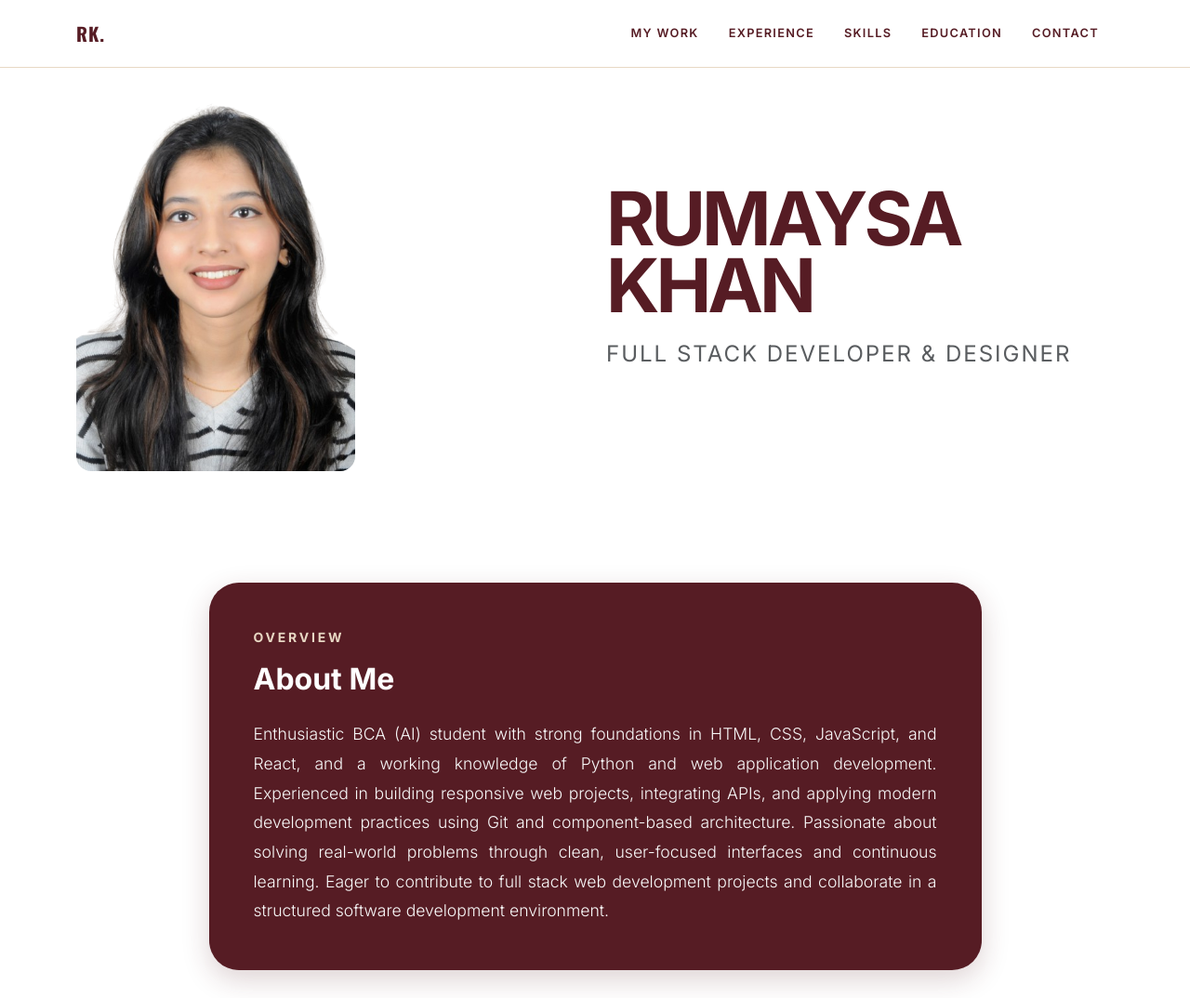
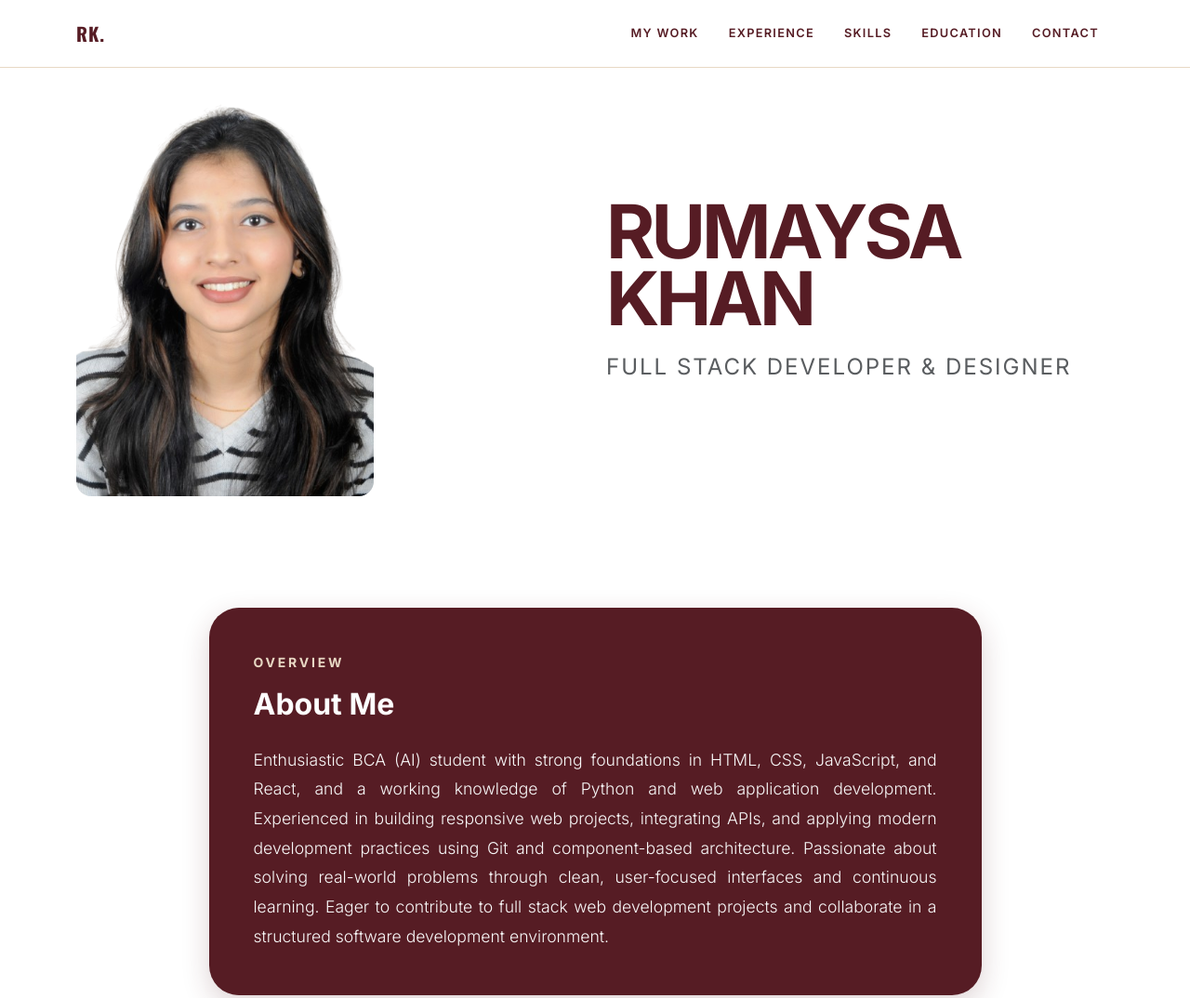
Before and after one commit to RUMI1969/Rumaysa-Khan-portfolio, a plain HTML site: page index.html in a window 1280 px wide. Shown: the top 1074 px of the page at 93% size. Drawn offline with nearby package versions, Linux system fonts and the light colour scheme; a web font is replaced by a local one.

Commit message:
Update index.html

```diff
--- a/index.html
+++ b/index.html
@@ -304,7 +304,7 @@
         <div class="col-md-6 text-center text-md-start">
             <img src="assets/img/my-profile-removebg-preview.png" alt="Rumaysa Khan"
                  class="img-fluid rounded-4"
-                 style="max-width: 300px; box-shadow: none;">
+                 style="max-width: 320px; box-shadow: none;">
         </div>
 
         <div class="col-md-6 mt-4 mt-md-0">
```
